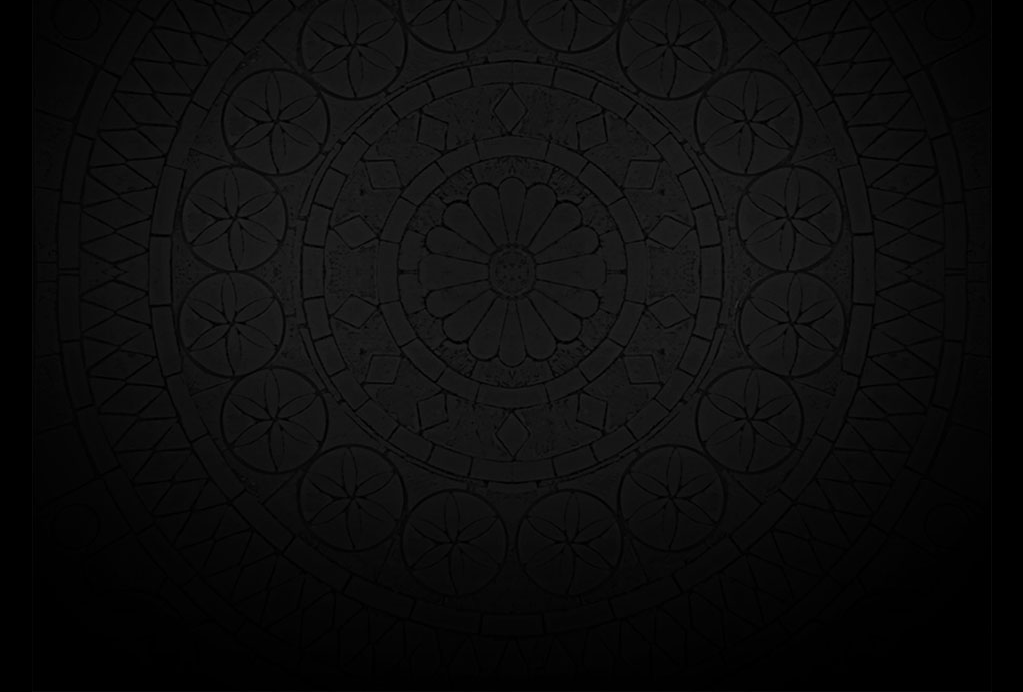
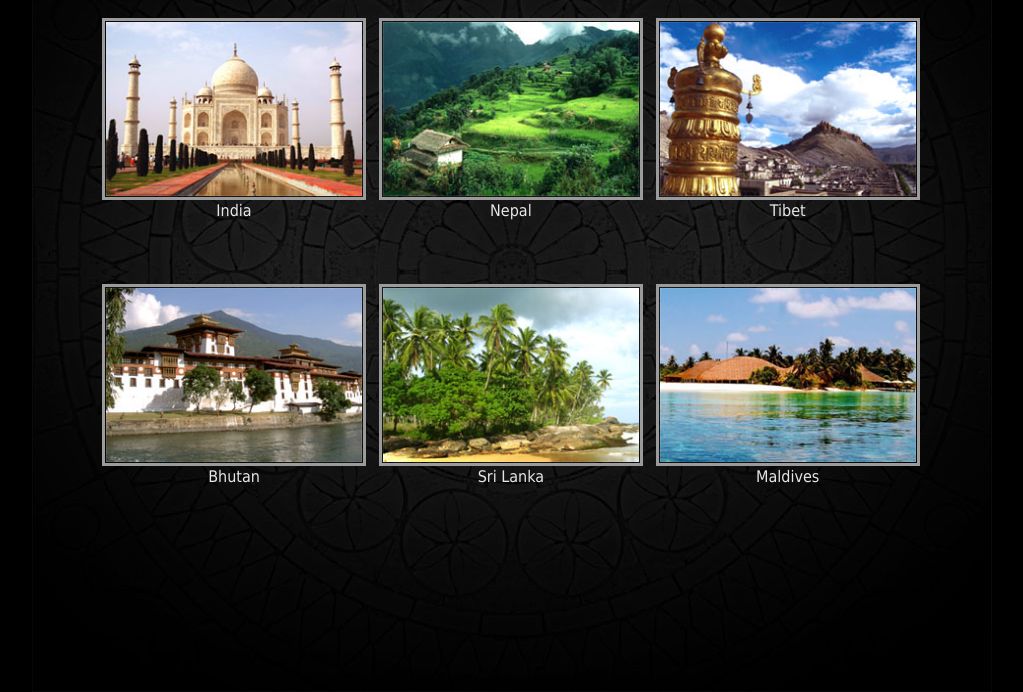
Before and after one commit to logolevel/homework3bonus, a plain HTML site: page index.html in a window 1280 px wide. Shown: the part 191-883 px from the top of the page, without its empty margins (128-1151 px from the left). Drawn offline with Linux system fonts and the light colour scheme.

Commit message:
Added content, img-gallery

```diff
--- a/css/style.css
+++ b/css/style.css
@@ -39,3 +39,27 @@ body {
 .clear {
 	clear: both;
 }
+/*content*/
+.img-item a {
+	font-family: Tahoma, Geneva, sans-serif;
+	font-size: 16px;
+	color: #e6e6e6;
+	text-decoration: none;
+}
+.img-item a:hover {
+	text-decoration: underline;
+}
+.img-item {
+	text-align: center;
+	display: inline-block;
+	margin: 15px 10px 50px 0;
+}
+.img-item img{
+	width: 256px;
+	height: 174px;
+	border: 3px solid #9b9b9b;
+	padding: 1px;
+}
+.third-item {
+	margin-right: 0;
+}
--- a/index.html
+++ b/index.html
@@ -21,6 +21,55 @@
 						<span class="contact">info@asia-holidays.com</span>
 					</div><!-- end contacts -->
 				</header>
+				<main class="content clear">
+					<div class="img-item">
+						<figure>
+							<a href="#">
+							<img src="img/countries/india.jpg" alt="india photo">
+							</a>
+						</figure>
+						<figcaption><a href="#">India</a></figcaption>
+					</div><!-- end img-item -->
+					<div class="img-item">
+						<figure>
+							<a href="#">
+							<img src="img/countries/nepal.jpg" alt="napal photo">
+							</a>
+						</figure>
+						<figcaption><a href="#">Nepal</a></figcaption>
+					</div><!-- end img-item -->
+					<div class="img-item third-item">
+						<figure>
+							<a href="#">
+							<img src="img/countries/tibet.jpg" alt="tibet photo">
+							</a>
+						</figure>
+						<figcaption><a href="#">Tibet</a></figcaption>
+					</div><!-- end img-item -->					<div class="img-item">
+						<figure>
+							<a href="#">
+							<img src="img/countries/bhutan.jpg" alt="bhutan photo">
+							</a>
+						</figure>
+						<figcaption><a href="#">Bhutan</a></figcaption>
+					</div><!-- end img-item -->
+					<div class="img-item">
+						<figure>
+							<a href="#">
+							<img src="img/countries/sri-lanka.jpg" alt="sri lanka photo">
+							</a>
+						</figure>
+						<figcaption><a href="#">Sri Lanka</a></figcaption>
+					</div><!-- end img-item -->
+					<div class="img-item third-item">
+						<figure>
+							<a href="#">
+							<img src="img/countries/maldives.jpg" alt="maldives photo">
+							</a>
+						</figure>
+						<figcaption><a href="#">Maldives</a></figcaption>
+					</div><!-- end img-item -->
+				</main><!-- end content -->
 			</div><!-- end container -->
 		</div><!-- end wrapper -->
 	</body>
```
